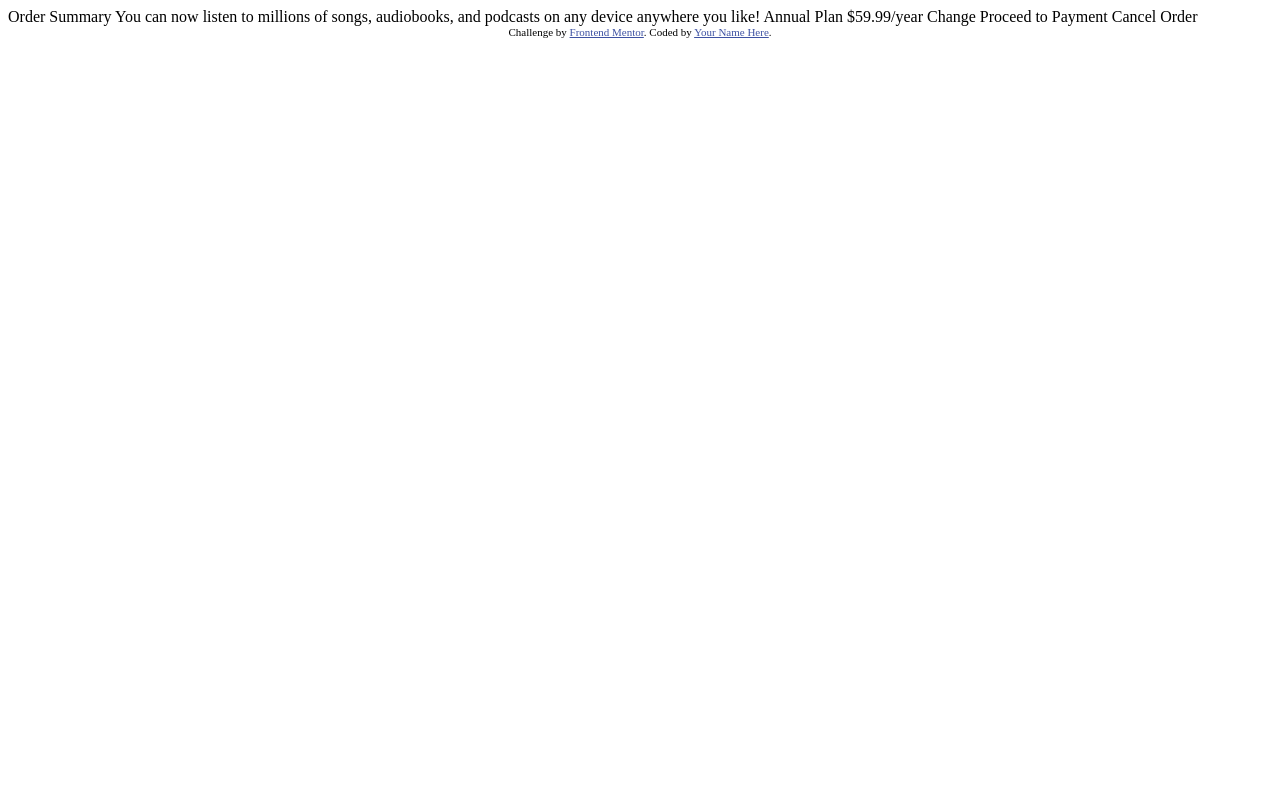
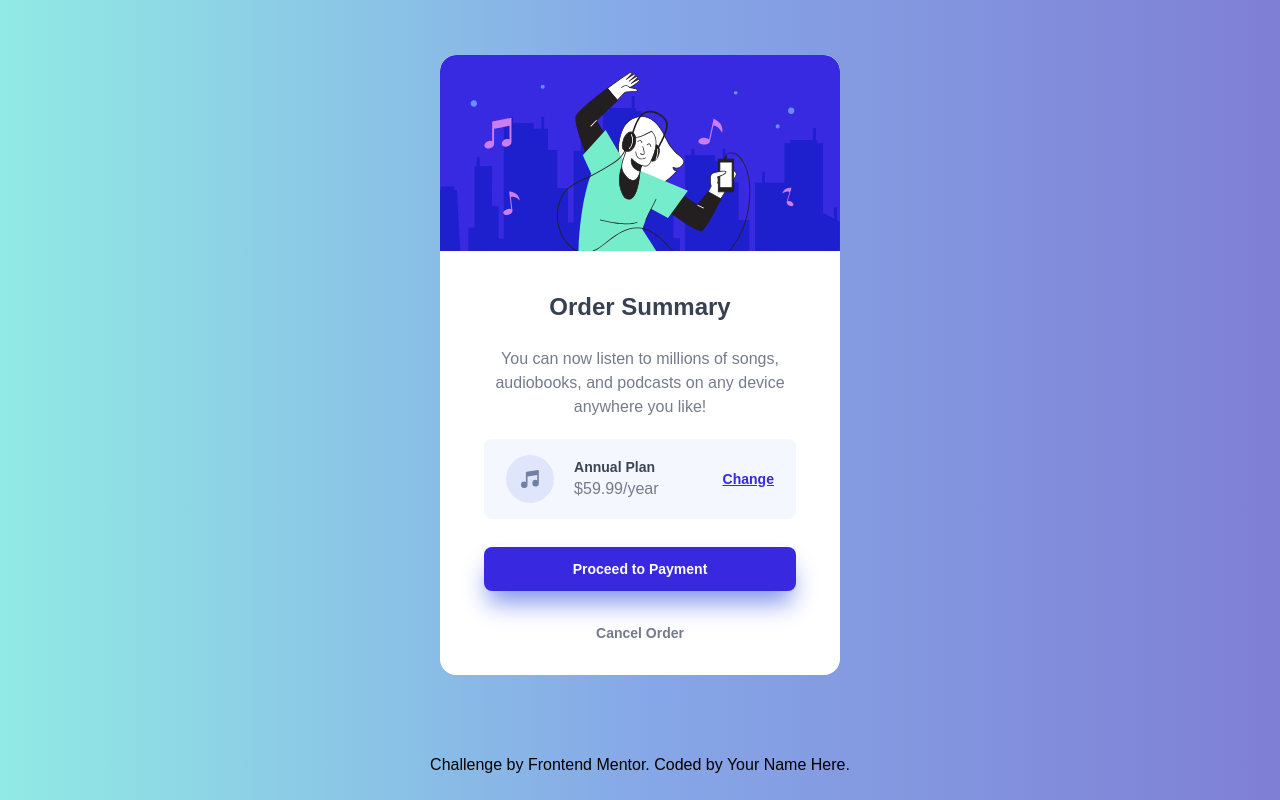
Before and after one commit to rabbanisan/order-summary-component, a plain HTML site: page index.html in a window 1280 px wide. Drawn offline with nearby package versions, Linux system fonts and the light colour scheme.

Commit message:
complete the challenge

```diff
--- a/index.html
+++ b/index.html
@@ -1,37 +1,71 @@
 <!DOCTYPE html>
 <html lang="en">
 	<head>
-  <meta charset="UTF-8">
-  <meta name="viewport" content="width=device-width, initial-scale=1.0"> <!-- displays site properly based on user's device -->
+		<meta charset="UTF-8" />
+		<meta name="viewport" content="width=device-width, initial-scale=1.0" />
+		<!-- displays site properly based on user's device -->
 
-  <link rel="icon" type="image/png" sizes="32x32" href="./images/favicon-32x32.png">
+		<link
+			rel="icon"
+			type="image/png"
+			sizes="32x32"
+			href="./images/favicon-32x32.png"
+		/>
 
 		<title>Frontend Mentor | Order summary card</title>
 
 		<!-- Feel free to remove these styles or customise in your own stylesheet 👍 -->
-  <style>
-    .attribution { font-size: 11px; text-align: center; }
-    .attribution a { color: hsl(228, 45%, 44%); }
-  </style>
+		<link href="/style.css" rel="stylesheet" />
+		<!-- <link href="/dist/output.css" rel="stylesheet" /> -->
+		<script src="https://cdn.tailwindcss.com"></script>
 	</head>
 	<body>
-
-  Order Summary
-
-  You can now listen to millions of songs, audiobooks, and podcasts on any
-  device anywhere you like!
-
-  Annual Plan
-  $59.99/year
-
-  Change
-
+		<div class="container">
+			<div class="card">
+				<div class="card-header">
+					<img
+						src="/images/illustration-hero.svg"
+						class="card-image rounded-t-2xl"
+					/>
+				</div>
+				<div class="card-body">
+					<h1 class="text-2xl font-extrabold text-gray-700">Order Summary</h1>
+					<p class="card-paragraph">
+						You can now listen to millions of songs, audiobooks, and podcasts on
+						any device anywhere you like!
+					</p>
+					<div class="plan-box flex justify-center items-center rounded-lg">
+						<img
+							class="plan-image"
+							src="/images/icon-music.svg"
+							alt="icon-music"
+						/>
+						<div class="plan-detail">
+							<h2 class="plan-label text-sm font-semibold">Annual Plan</h2>
+							<p class="plan-paragraph">$59.99/year</p>
+						</div>
+						<a class="plan-action text-sm font-semibold underline" href=""
+							>Change</a
+						>
+					</div>
+				</div>
+				<div class="card-footer">
+					<div class="proceed rounded-lg">
+						<button class="payment-button text-white text-sm font-semibold m-3">
 							Proceed to Payment
-  Cancel Order
-
+						</button>
+					</div>
+					<div class="cancel font-semibold my-8">
+						<a class="cancel-action text-sm" href=""> Cancel Order </a>
+					</div>
+				</div>
+			</div>
+		</div>
 		<div class="attribution">
-    Challenge by <a href="https://www.frontendmentor.io?ref=challenge" target="_blank">Frontend Mentor</a>.
-    Coded by <a href="#">Your Name Here</a>.
+			Challenge by
+			<a href="https://www.frontendmentor.io?ref=challenge" target="_blank"
+				>Frontend Mentor</a
+			>. Coded by <a href="#">Your Name Here</a>.
 		</div>
 	</body>
 </html>
--- /dev/null
+++ b/style.css
@@ -0,0 +1,113 @@
+:root {
+	--main-blue: hsl(245, 75%, 52%);
+	--pale-blue: hsl(225, 100%, 94%);
+	--desaturated-blue: hsl(224, 23%, 55%);
+	--dark-grey: rgb(59, 68, 83, 1);
+	--grey: rgb(116, 123, 138, 1);
+	--white: #ffffff;
+	--pale-white: hsl(225, 100%, 98%);
+}
+
+*,
+*::before,
+*::after {
+	box-sizing: border-box;
+	padding: 0;
+	margin: 0;
+}
+
+@import url("https://fonts.googleapis.com/css2?family=Red+Hat+Display:wght@500;700;900&display=swap");
+
+body {
+	font-family: "Red Hat Display", sans-serif;
+	display: grid;
+	place-items: center;
+	height: 100vh;
+	background: #7f7fd5;
+	background: linear-gradient(to right, #91eae4, #86a8e7, #7f7fd5);
+}
+
+h1,
+h2 {
+	color: var(--dark-grey);
+}
+
+p {
+	text-align: center;
+	color: var(--grey);
+}
+
+.container {
+	display: flex;
+	flex-wrap: wrap;
+	justify-content: center;
+	max-width: 1200px;
+	margin-block: 2rem;
+	gap: 2rem;
+}
+
+.card {
+	display: flex;
+	flex-direction: column;
+	width: clamp(25rem, calc(20rem + 2vw), 20rem);
+	overflow: hidden;
+	border-radius: 1em;
+	background-color: #ffffff;
+}
+
+.card-body {
+	padding: 0 2.75rem 0 2.75rem;
+	margin: 2.5rem 0 1.75rem 0;
+	display: flex;
+	flex-direction: column;
+	align-items: center;
+	gap: 0.5rem;
+}
+
+.card-paragraph {
+	margin: 1rem 0 0.75rem 0;
+}
+
+.card-footer {
+	padding: 0 2.75rem 0 2.75rem;
+}
+
+.card-image {
+	max-width: 100%;
+	display: block;
+	object-fit: cover;
+}
+
+.plan-box {
+	display: flex;
+	flex-direction: row;
+	align-items: center;
+	padding: 1rem 0.25rem 1rem 0.25rem;
+	background-color: var(--pale-white);
+}
+
+.plan-image {
+	margin: 0 1.25rem 0 1.25rem;
+}
+
+.plan-detail {
+	text-align: left;
+	margin-right: 4rem;
+}
+
+.plan-action {
+	color: var(--main-blue);
+	margin-right: 1.25rem;
+}
+
+.proceed {
+	background-color: var(--main-blue);
+	box-shadow: 0px 16px 25px -4px #8396eb;
+	text-align: center;
+}
+
+.cancel-action {
+	color: var(--grey);
+	display: flex;
+	justify-content: center;
+}
```
Lines whose indentation alone changed are shown as unchanged.
